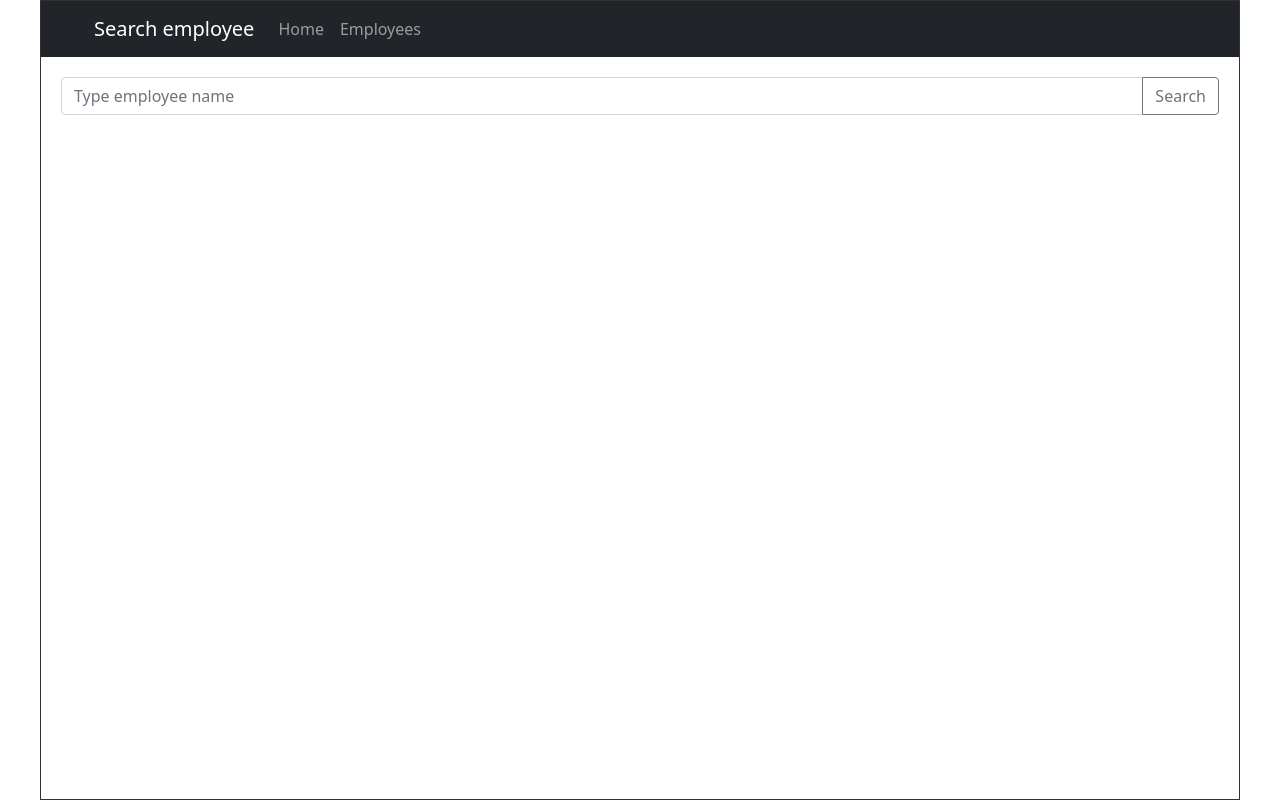
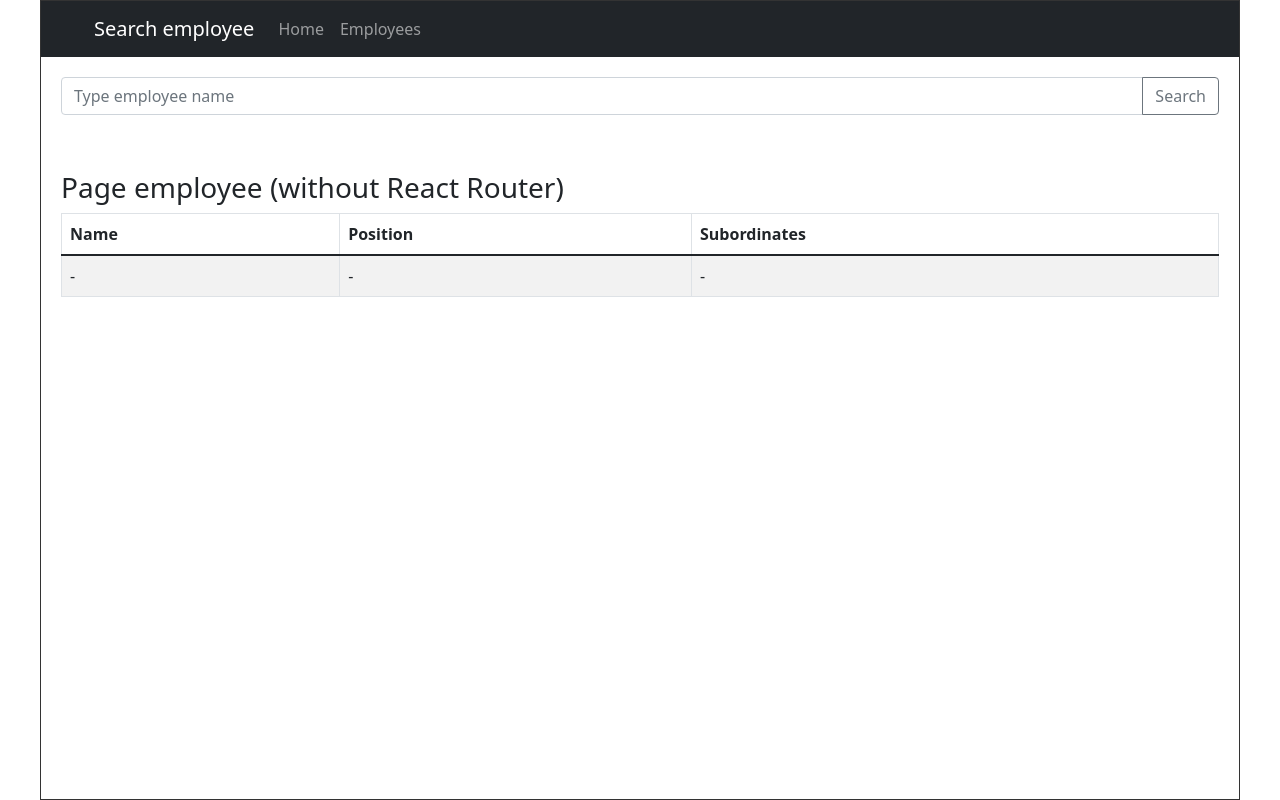
Before and after one commit to rearm-s/react-test-task, a React (Create React App) app: page /employee/1 in a window 1280 px wide. Built offline with nearby package versions, Linux system fonts and the light colour scheme.

Commit message:
last changes before router

```diff
--- a/src/App.js
+++ b/src/App.js
@@ -4,6 +4,7 @@ import 'bootstrap/dist/css/bootstrap.min.css';
 import {Col, Container, Row} from "react-bootstrap";
 import Header from "./components/Header";
 import Home from "./pages/Home";
+import Employee from "./pages/Employee";
 
 const Global = createGlobalStyle`
   * {
@@ -32,6 +33,9 @@ function App() {
                 <Row>
                     <Col><Home /></Col>
                 </Row>
+                <Row>
+                    <Col><Employee /></Col>
+                </Row>
             </Container>
         </StyledWrapper>
     </>
--- a/src/components/SearchBox.jsx
+++ b/src/components/SearchBox.jsx
@@ -4,7 +4,6 @@ import {Button, FormControl, InputGroup} from "react-bootstrap";
 
 const StyledSearchBox = styled.div`
 `
-
 
 const SearchBox = ({employee, onChangeEmployee, onClickButton}) => {
 
--- a/src/pages/Employee.jsx
+++ b/src/pages/Employee.jsx
@@ -1,6 +1,11 @@
 import React from 'react';
 import {Table} from "react-bootstrap";
-import {useEmployeeName} from "../hooks/useEmployeeName";
+import styled from "styled-components";
+
+
+const StyledEmployee = styled.div`
+  padding: 20px;
+`
 
 const Employee = () => {
 
@@ -8,25 +13,31 @@ const Employee = () => {
     //
     // if (!data) return null;
 
-    return ( <></>
-        // <Table striped bordered hover>
-        //     <thead>
-        //     <tr>
-        //         <th>Name</th>
-        //         <th>Position</th>
-        //         <th>Subordinates</th>
-        //     </tr>
-        //     </thead>
-        //     <tbody>
-        //     <tr>
-        //         <td>{value ? value : '-'}</td>
-        //         <td>{data[0]}</td>
-        //         <td>{typeof(data[1]) == 'object'
-        //             ? data[1]['direct-subordinates'].map(subo => <ul key={subo}><li>{subo}</li></ul>)
-        //             : '-'}</td>
-        //     </tr>
-        //     </tbody>
-        // </Table>
+    const value = '-' // заглушка
+    const data = ['-','-'] // заглушка
+
+    return (
+        <StyledEmployee>
+            <h3>Page employee (without React Router)</h3>
+            <Table striped bordered hover>
+                <thead>
+                <tr>
+                    <th>Name</th>
+                    <th>Position</th>
+                    <th>Subordinates</th>
+                </tr>
+                </thead>
+                <tbody>
+                <tr>
+                    <td>{value ? value : '-'}</td>
+                    <td>{data[0]}</td>
+                    <td>{typeof(data[1]) == 'object'
+                        ? data[1]['direct-subordinates'].map(subo => <ul key={subo}><li>{subo}</li></ul>)
+                        : '-'}</td>
+                </tr>
+                </tbody>
+            </Table>
+        </StyledEmployee>
     );
 };
 
```
